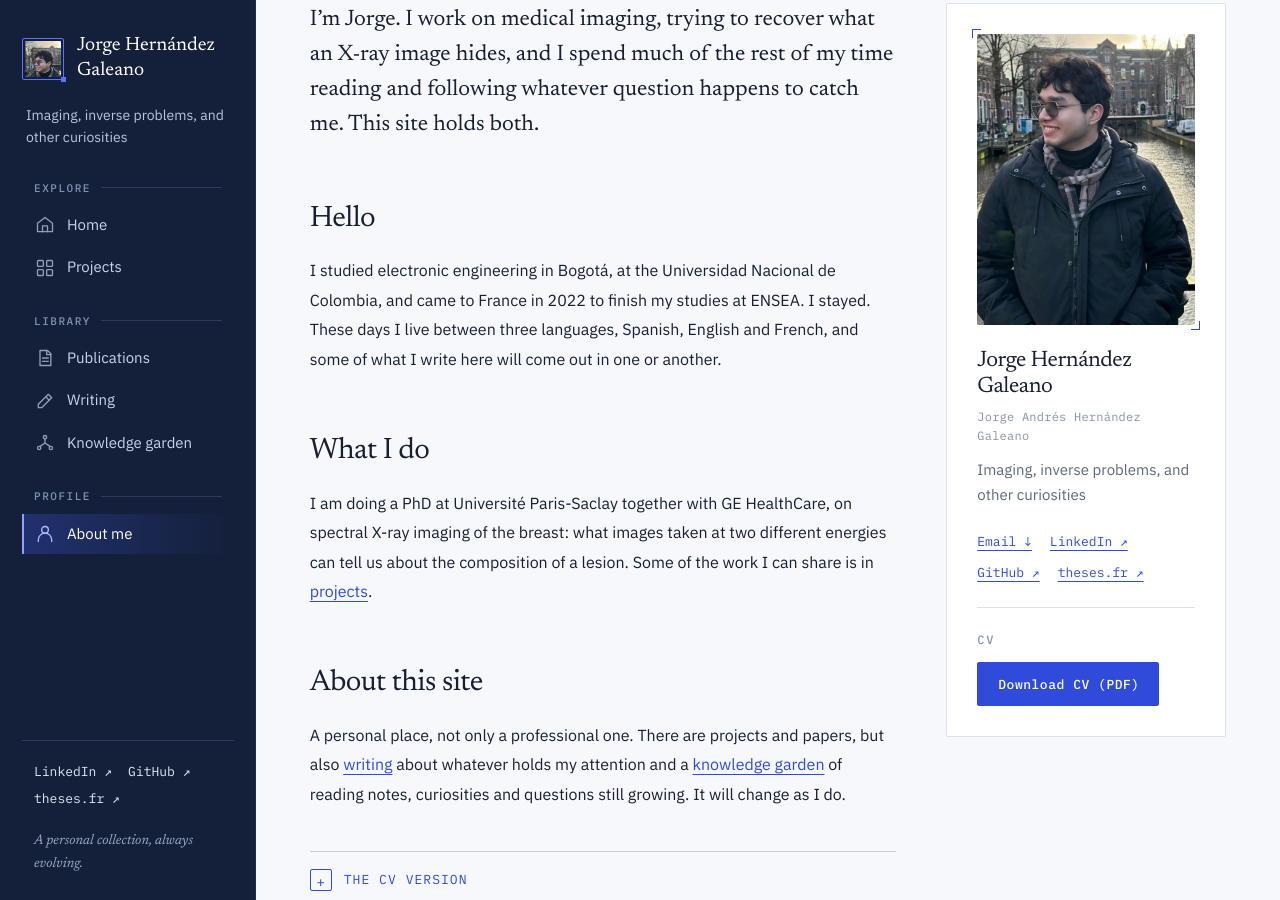
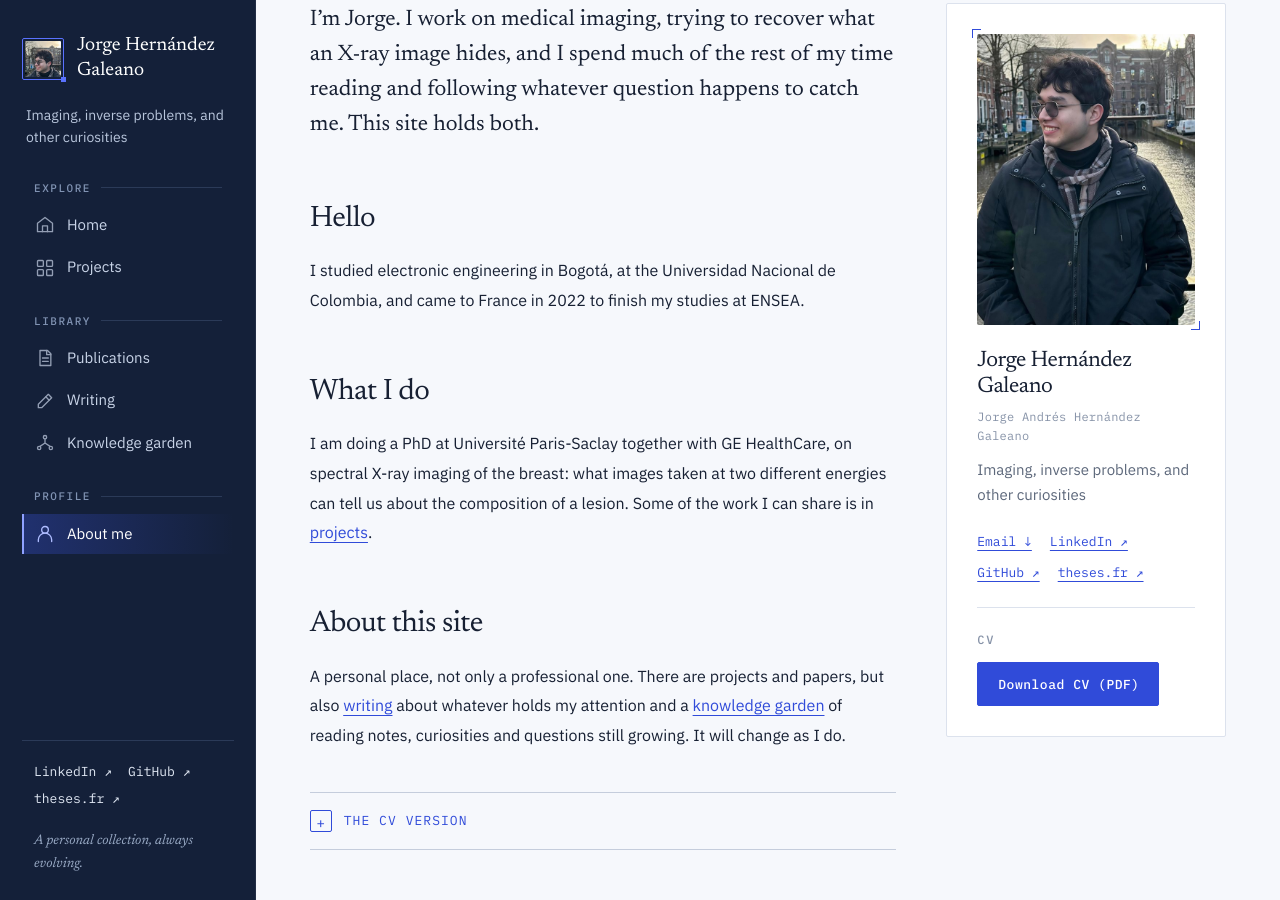
Before and after one commit to jhernandezga/jhernandezga.github.io, a Jekyll site: the page built from about.md, in a window 1280 px wide and 900 px high, scrolled down 461 px. Built offline with Jekyll 4.4.1, drawn with Linux system fonts in a browser that asks for light colours.

Commit message:
update 3

```diff
--- a/about.md
+++ b/about.md
@@ -9,7 +9,7 @@ translation: /es/sobre-mi/
 ---
 ## Hello
 
-I studied electronic engineering in Bogotá, at the Universidad Nacional de Colombia, and came to France in 2022 to finish my studies at ENSEA. I stayed. These days I live between three languages, Spanish, English and French, and some of what I write here will come out in one or another.
+I studied electronic engineering in Bogotá, at the Universidad Nacional de Colombia, and came to France in 2022 to finish my studies at ENSEA.
 
 ## What I do
 
```
